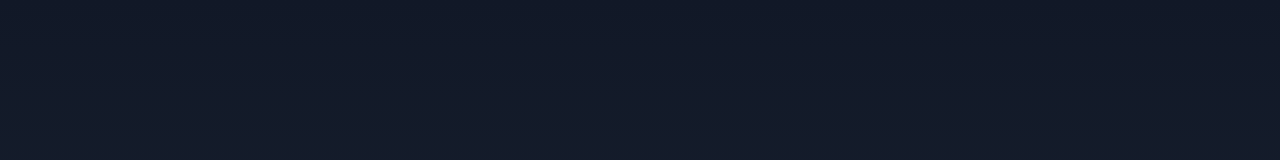
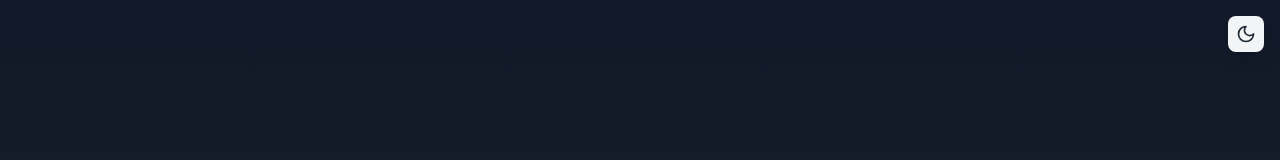
Before and after one commit to Zahra-Elair/Portfolio, a React (Vite) app: page / in a window 1280 px wide. Shown: the top 160 px of the page. Built offline with nearby package versions, Linux system fonts and the light colour scheme.

Commit message:
fix toggle mode button

```diff
--- a/src/components/ThemeToggle.tsx
+++ b/src/components/ThemeToggle.tsx
@@ -1,6 +1,6 @@
-import React from 'react';
-import { Moon, Sun } from 'lucide-react';
-import { useTheme } from '../hooks/useTheme';
+import React from "react";
+import { Moon, Sun } from "lucide-react";
+import { useTheme } from "../hooks/useTheme";
 
 export default function ThemeToggle() {
   const { theme, toggleTheme } = useTheme();
@@ -8,10 +8,14 @@
   return (
     <button
       onClick={toggleTheme}
-      className="fixed top-4 right-4 p-2 rounded-lg bg-gray-100 dark:bg-gray-800 text-gray-800 dark:text-gray-200 hover:bg-gray-200 dark:hover:bg-gray-700 transition-colors duration-200"
+      className="fixed top-4 right-4 z-50 p-2 rounded-lg bg-gray-100 dark:bg-gray-800 text-gray-800 dark:text-gray-200 hover:bg-gray-200 dark:hover:bg-gray-700 transition-colors duration-200 shadow-lg"
       aria-label="Toggle theme"
     >
-      {theme === 'dark' ? <Sun className="w-5 h-5" /> : <Moon className="w-5 h-5" />}
+      {theme === "dark" ? (
+        <Sun className="w-5 h-5" />
+      ) : (
+        <Moon className="w-5 h-5" />
+      )}
     </button>
   );
 }
```
